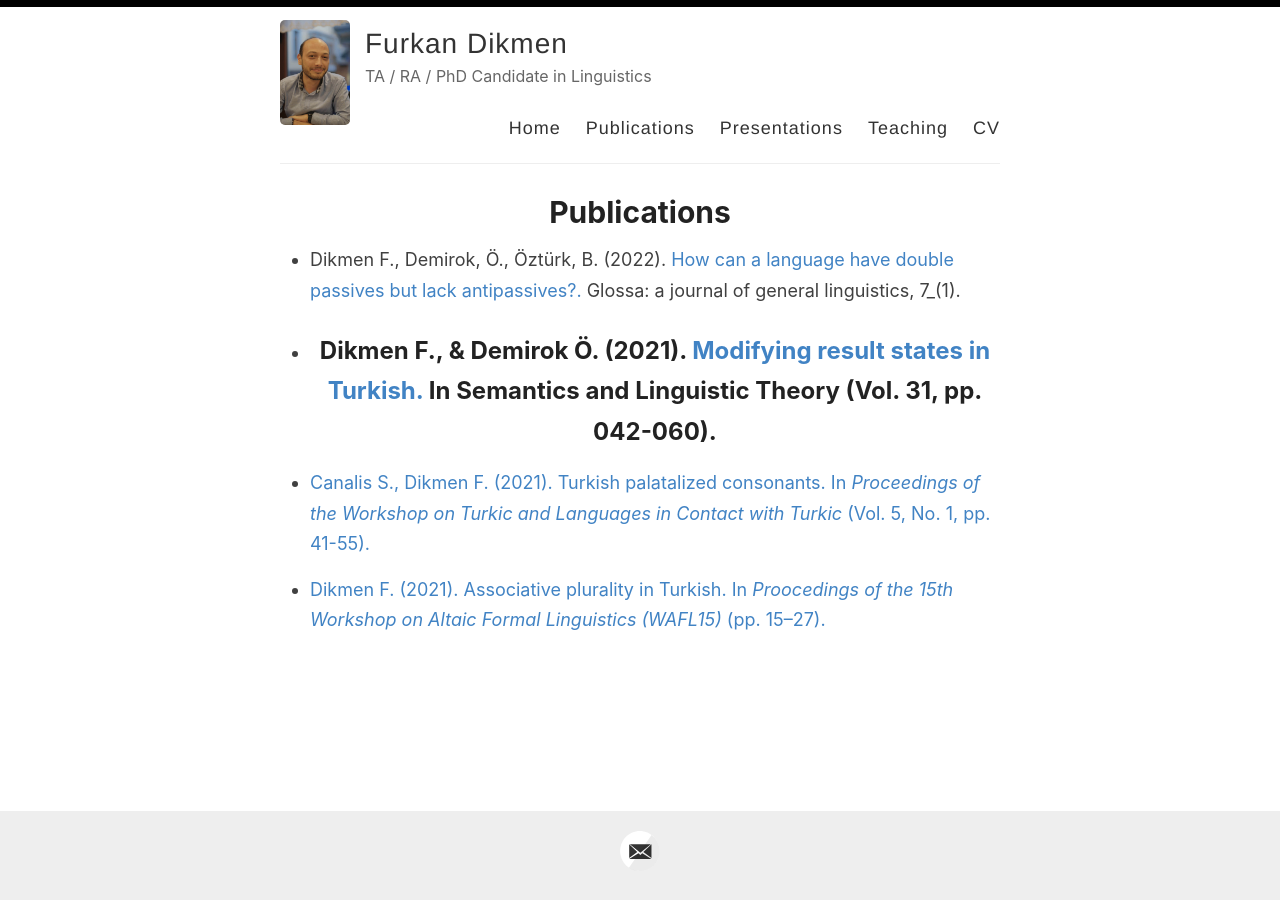
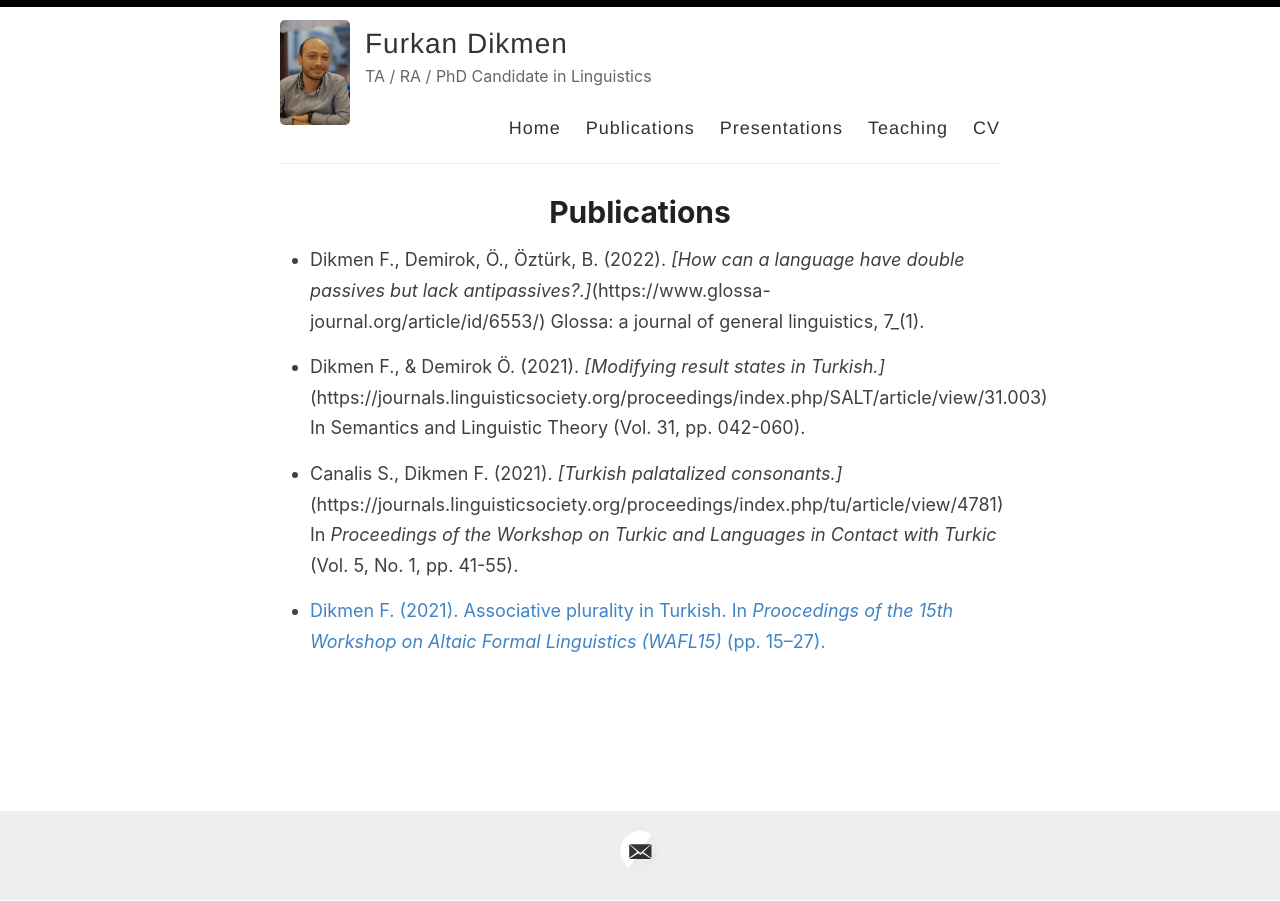
Before and after one commit to furkandikmen/furkandikmen.github.io, a Jekyll site: the page built from _pages/publications.md, in a window 1280 px wide. Built offline with Jekyll 4.4.1, drawn with Linux system fonts in a browser that asks for light colours.

Commit message:
Update publications.md

```diff
--- a/_pages/publications.md
+++ b/_pages/publications.md
@@ -4,10 +4,10 @@
 permalink: /publications/
 ---
 
-- Dikmen F., Demirok, Ö., Öztürk, B. (2022). [How can a language have double passives but lack antipassives?.](https://www.glossa-journal.org/article/id/6553/) Glossa: a journal of general linguistics, 7_(1).
+- Dikmen F., Demirok, Ö., Öztürk, B. (2022). _[How can a language have double passives but lack antipassives?.]_(https://www.glossa-journal.org/article/id/6553/) Glossa: a journal of general linguistics, 7_(1).
 
-- Dikmen F., & Demirok Ö. (2021). [Modifying result states in Turkish.](https://journals.linguisticsociety.org/proceedings/index.php/SALT/article/view/31.003) In Semantics and Linguistic Theory (Vol. 31, pp. 042-060).
--
-- [Canalis S., Dikmen F. (2021). Turkish palatalized consonants. In _Proceedings of the Workshop on Turkic and Languages in Contact with Turkic_ (Vol. 5, No. 1, pp. 41-55).](https://journals.linguisticsociety.org/proceedings/index.php/tu/article/view/4781)
+- Dikmen F., & Demirok Ö. (2021). _[Modifying result states in Turkish.]_(https://journals.linguisticsociety.org/proceedings/index.php/SALT/article/view/31.003) In Semantics and Linguistic Theory (Vol. 31, pp. 042-060).
+
+- Canalis S., Dikmen F. (2021). _[Turkish palatalized consonants.]_(https://journals.linguisticsociety.org/proceedings/index.php/tu/article/view/4781) In _Proceedings of the Workshop on Turkic and Languages in Contact with Turkic_ (Vol. 5, No. 1, pp. 41-55).
 
 - [Dikmen F. (2021). Associative plurality in Turkish. In _Proocedings of the 15th Workshop on Altaic Formal Linguistics (WAFL15)_ (pp. 15–27).](https://furkandikmen.com/assets/publications/Associative_plurality_in_Turkish.pdf)
```
